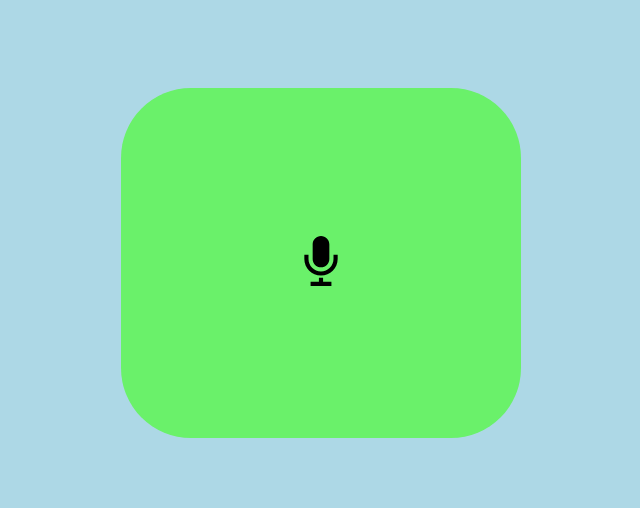
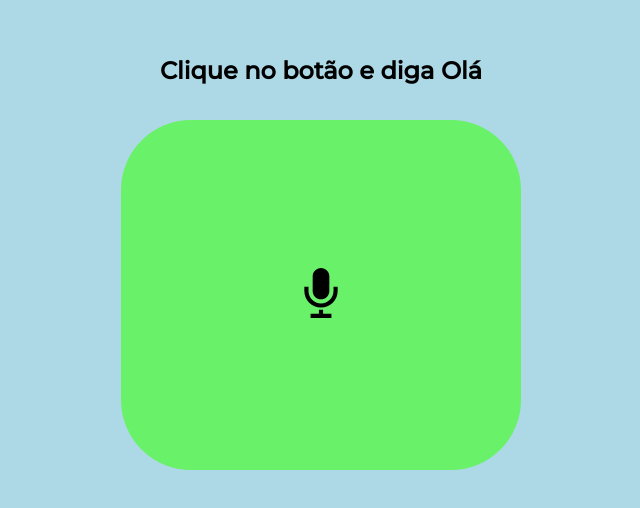
Before and after one commit to Pedro-Dev-SI/IA-amigavel, a plain HTML site: page index.html in a window 1280 px wide. Shown: the part 120-628 px from the top of the page, without its empty margins (319-959 px from the left). Drawn offline with Linux system fonts and the light colour scheme.

Commit message:
colocando um título

```diff
--- a/index.html
+++ b/index.html
@@ -10,6 +10,7 @@
    <title>Fala Comigo</title>
 </head>
 <body>
+   <h2>Clique no botão e diga Olá</h2>
    <button class="talk"><svg xmlns="http://www.w3.org/2000/svg" width="50" height="50" viewBox="0 0 24 24"><path d="M16 11c0 2.209-1.791 4-4 4s-4-1.791-4-4v-7c0-2.209 1.791-4 4-4s4 1.791 4 4v7zm4-2v2c0 4.418-3.582 8-8 8s-8-3.582-8-8v-2h2v2c0 3.309 2.691 6 6 6s6-2.691 6-6v-2h2zm-7 13v-2h-2v2h-4v2h10v-2h-4z"/></svg></button>
    <h3 class="content"></h3>
 
--- a/style.css
+++ b/style.css
@@ -11,6 +11,11 @@ body{
    align-items: center;
    flex-direction: column;
    background-color: lightblue;
+}
+
+h2{
+   font-family: 'Montserrat', sans-serif;
+   margin-bottom: 35px;
 }
 
 .talk{
```
